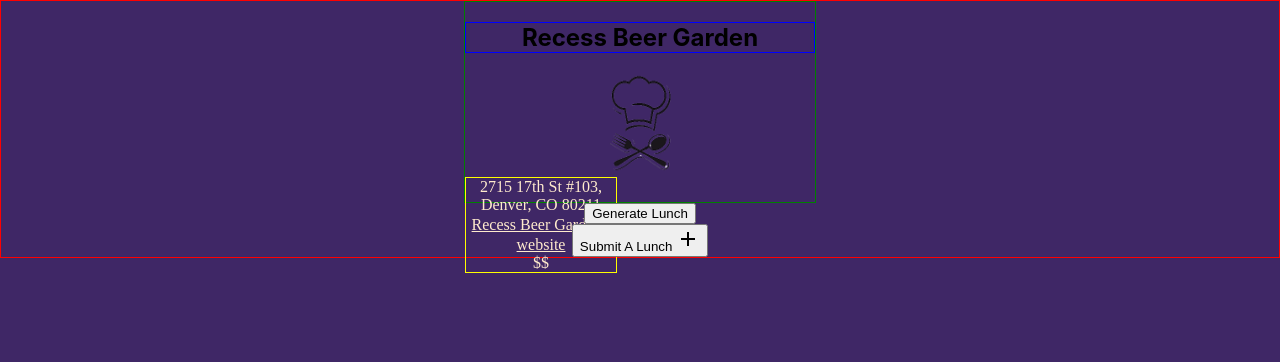
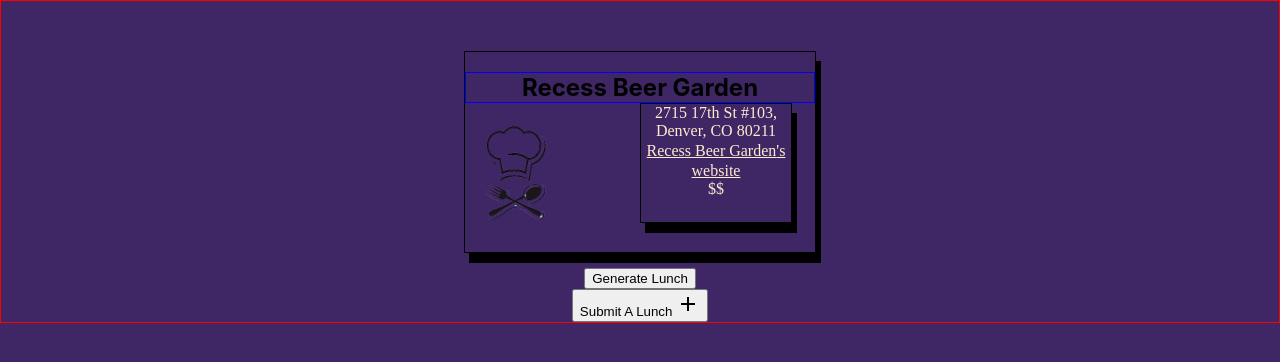
Before and after one commit to valentinovtino/Range-TakeHome-VV, a React (Create React App) app: page / in a window 1280 px wide. Both pictures are taken after a click on the button "Generate Lunch". Shown: the top 362 px of the page. Built offline with nearby package versions, Linux system fonts and the light colour scheme.

Commit message:
styles for lunch spot suggestion cards

```diff
--- a/src/components/LunchSpots.js
+++ b/src/components/LunchSpots.js
@@ -49,7 +49,7 @@ const LunchSpots = () => {
             { toggle && lunchGenerator ?
             <div className='lunchContainer'>
                 <h2 className='lunchName'>{lunchGenerator.name}</h2>
-                <div>
+                <div className='displayDetails'>
                     <img className='imageIcon' src={iconImage} />
                     <div className='lunchDetails'>
                         <p className='font'>{lunchGenerator.address}</p>
--- a/src/stylesheets/LunchSpots.css
+++ b/src/stylesheets/LunchSpots.css
@@ -13,10 +13,24 @@ h1 {
     justify-content: center;
 }
 
+.introTitle {
+    display: flex;
+    align-items: center;
+    height: 200px;
+    font-family:  'URW Chancery L', cursive;
+}
+
+.suggestionErr {
+    font-family:  'URW Chancery L', cursive;
+}
+
 .lunchContainer {
     width: 350px;
     height: 200px;
-    border: 1px solid green;
+    border: 1px solid black;
+    box-shadow: 5px 10px;
+    margin-top: 50px;
+    margin-bottom: 15px;
 }
 
 .lunchName {
@@ -24,8 +38,16 @@ h1 {
 }
 
 .lunchDetails {
+    border: 1px solid black;
+    box-shadow: 5px 10px;
+    text-align: center;
     width: 150px;
-    border: 1px solid yellow;
+    margin-left: 75px;
+    margin-top: -20px;
+}
+
+.displayDetails {
+    display: flex;
 }
 
 .imageIcon {
```
